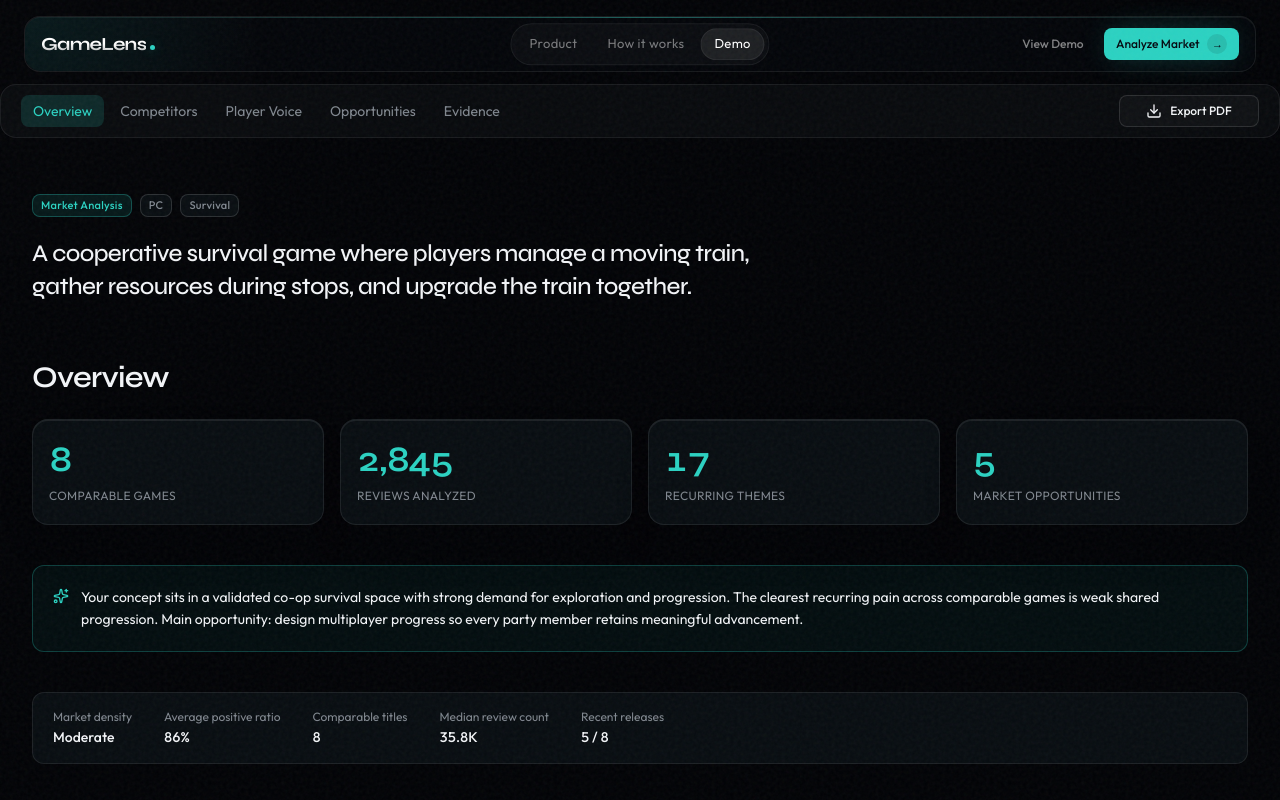
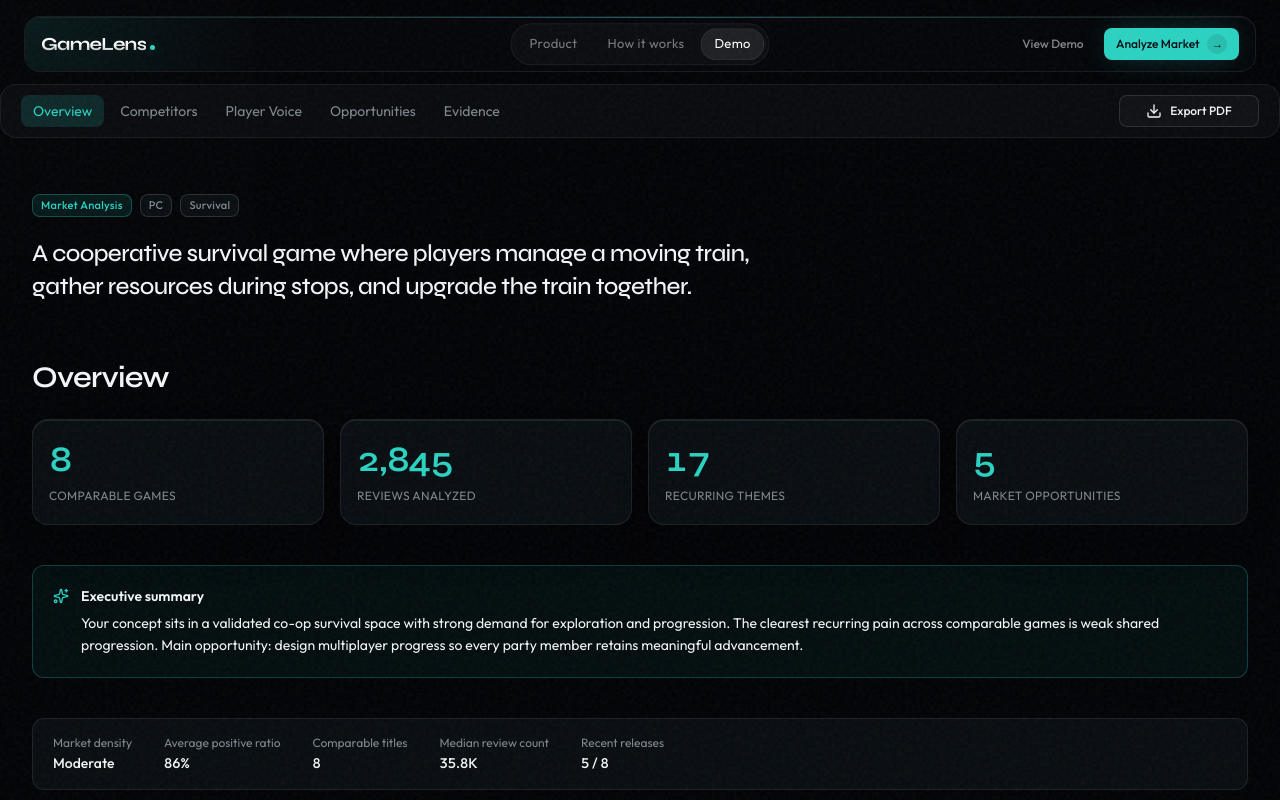
Before and after one commit to xsolla-baku-gametech-hackathon/team-hype, a Next.js app: page /analysis/demo in a window 1280 px wide. Shown: the top 800 px of the page. Built offline with nearby package versions, Linux system fonts and the light colour scheme; no server answers.

Commit message:
fix(a11y): add heading to executive summary
Co-authored-by: Cursor <cursoragent@cursor.com>

```diff
--- a/src/components/analysis/executive-summary.tsx
+++ b/src/components/analysis/executive-summary.tsx
@@ -7,9 +7,14 @@ interface ExecutiveSummaryProps {
 /** The single-paragraph takeaway a busy reader should walk away with. */
 export function ExecutiveSummary({ summary }: ExecutiveSummaryProps) {
   return (
-    <div className="flex gap-3 rounded-lg border border-accent/25 bg-accent/5 p-5">
+    <section aria-labelledby="executive-summary-heading" className="flex gap-3 rounded-lg border border-accent/25 bg-accent/5 p-5">
       <Sparkles className="mt-0.5 size-4 shrink-0 text-accent" aria-hidden="true" />
-      <p className="text-sm leading-relaxed text-foreground">{summary}</p>
-    </div>
+      <div>
+        <h3 id="executive-summary-heading" className="text-sm font-semibold text-foreground">
+          Executive summary
+        </h3>
+        <p className="mt-1.5 text-sm leading-relaxed text-foreground">{summary}</p>
+      </div>
+    </section>
   );
 }
```
